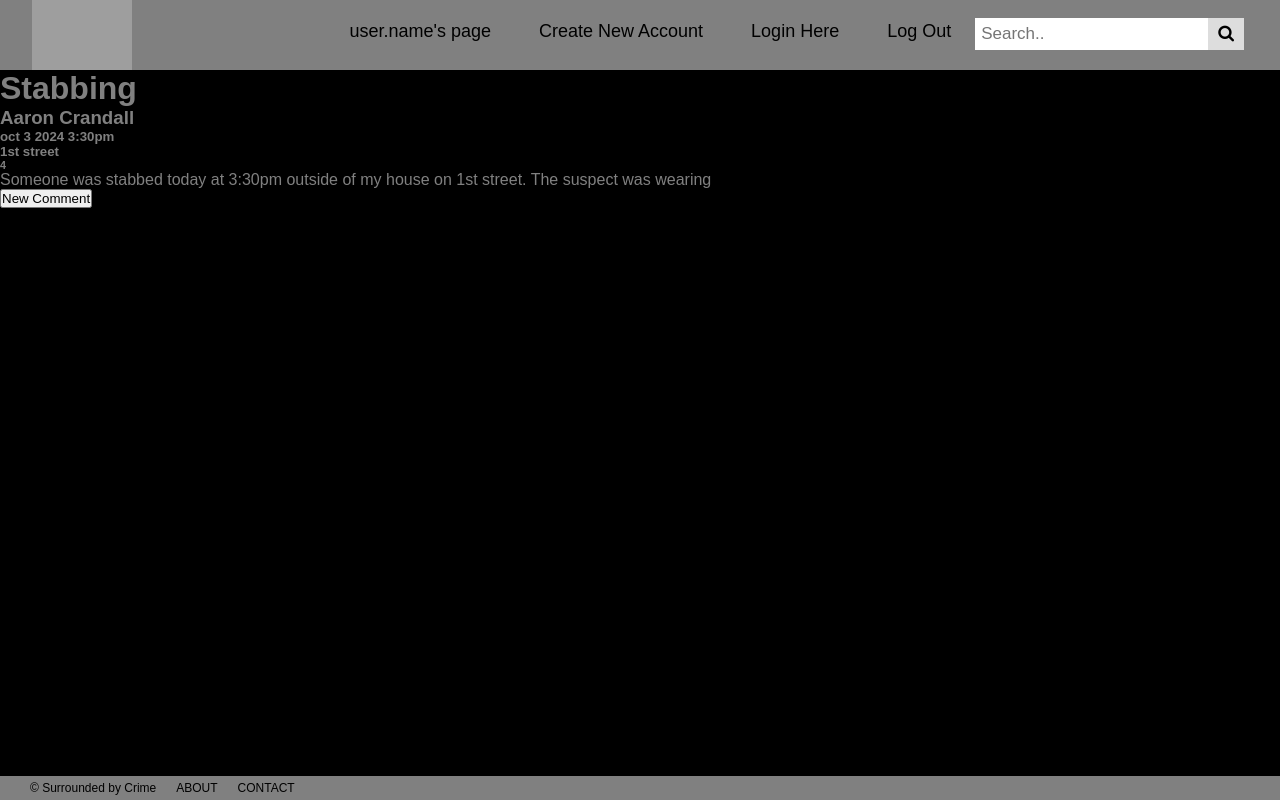
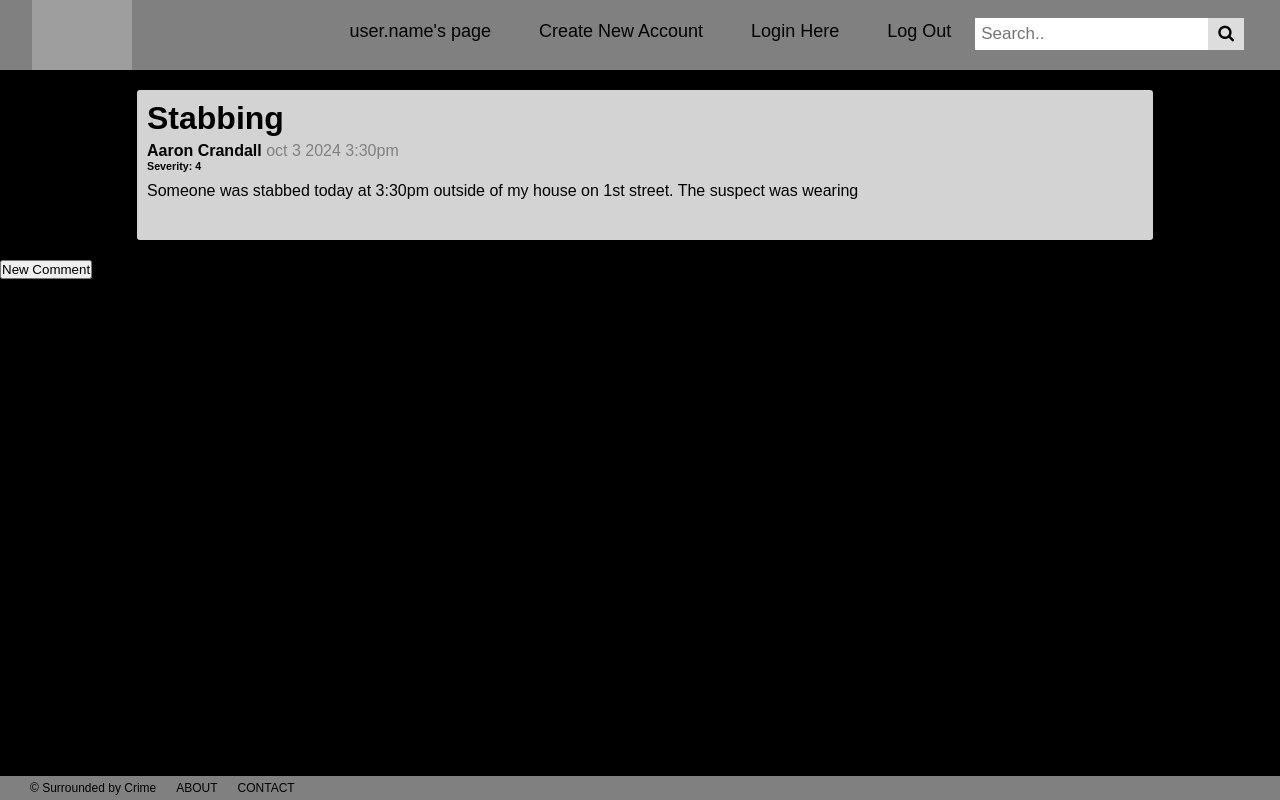
Before and after one commit to AaronCrandall/surrounded-by-crime, a React (Create React App) app in the folder surrounded-by-crime/: page /report/1 in a window 1280 px wide. Built offline with nearby package versions, Linux system fonts and the light colour scheme; grey boxes are pictures that could not be loaded.

Commit message:
Updated W/Emil's changes

```diff
--- a/surrounded-by-crime/src/components/Report/Report.js
+++ b/surrounded-by-crime/src/components/Report/Report.js
@@ -71,15 +71,18 @@ export default function Report(blog) {
   }
   //setsupdisplay(blog1.comments);
   return (
-    <div>
-      <div className='blogstuff'>
-        <h1>{blog1.title}</h1>
-        <h3>{blog1.authorF} {blog1.authorL}</h3>
-        <h5>{blog1.date} {blog1.time}</h5>
-        <h5>{blog1.location}</h5>
-        <h6>{blog1.severity}</h6>
-        <p>{blog1.text}</p>
-      </div>
+    <div class='report'>
+      <div class='container'>
+        <div class="post">
+          <h1>{blog1.title}</h1>
+          <div class="post__user">
+            <strong class="post__username">{blog1.authorF} {blog1.authorL}</strong>
+            <span class="post__date"> {blog1.date} {blog1.time}</span>
+            <h6>Severity: {blog1.severity}</h6>
+           </div>
+          <div class="post__body">{blog1.text}</div>
+        </div>
+        </div>
       {!commenting && !commentingComment &&
       <div>
         <button onClick={() => setCommenting(true)}>New Comment</button>
```
